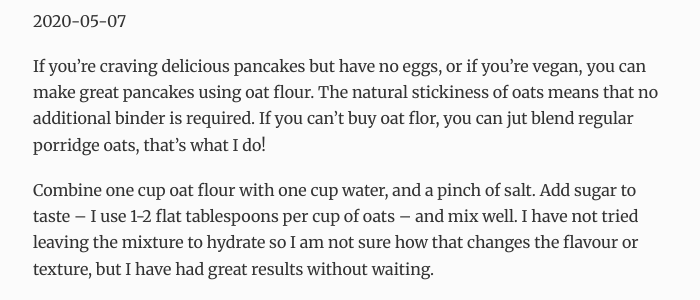
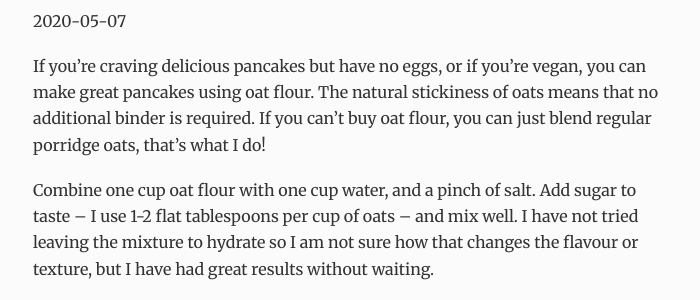
Before and after one commit to wcerfgba/jpreston.xyz, a Jekyll site: the page built from _posts/2020-05-07-oat-pancakes.markdown, in a window 1280 px wide. Shown: the part 161-461 px from the top of the page, without its empty margins (287-987 px from the left). Built offline with Jekyll 4.4.1, drawn with Linux system fonts in a browser that asks for light colours.

Commit message:
Fix typos

```diff
--- a/_posts/2020-05-07-oat-pancakes.markdown
+++ b/_posts/2020-05-07-oat-pancakes.markdown
@@ -3,7 +3,7 @@ layout: post
 title: Oat Pancakes
 ---
 
-If you're craving delicious pancakes but have no eggs, or if you're vegan, you can make great pancakes using oat flour. The natural stickiness of oats means that no additional binder is required. If you can't buy oat flor, you can jut blend regular porridge oats, that's what I do!
+If you're craving delicious pancakes but have no eggs, or if you're vegan, you can make great pancakes using oat flour. The natural stickiness of oats means that no additional binder is required. If you can't buy oat flour, you can just blend regular porridge oats, that's what I do!
 
 Combine one cup oat flour with one cup water, and a pinch of salt. Add sugar to taste -- I use 1-2 flat tablespoons per cup of oats -- and mix well. I have not tried leaving the mixture to hydrate so I am not sure how that changes the flavour or texture, but I have had great results without waiting.
 
```
